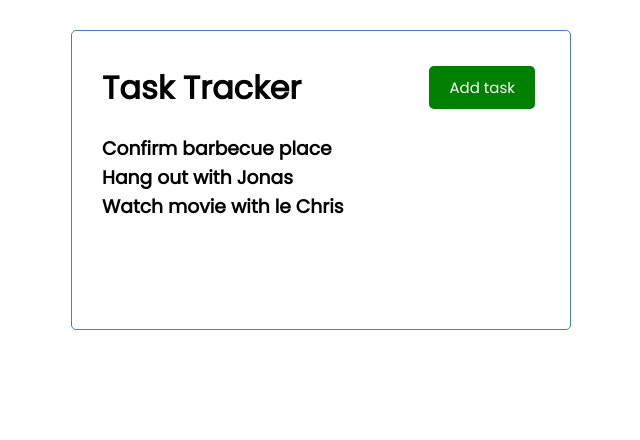
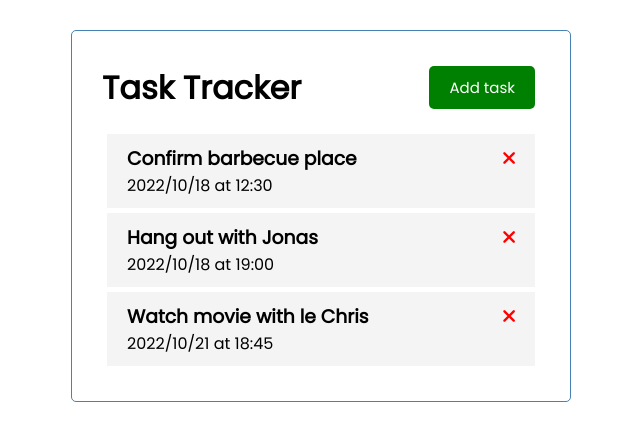
Before and after one commit to tuoanhnt95/Vue3-CLI-Task-tracker, a Vue app: page / in a window 1280 px wide. Shown: the top 440 px of the page, without its empty margins (319-959 px from the left). Built offline with nearby package versions, Linux system fonts and the light colour scheme.

Commit message:
feat: Add task component

```diff
--- a/public/index.html
+++ b/public/index.html
@@ -4,7 +4,8 @@
     <meta charset="utf-8">
     <meta http-equiv="X-UA-Compatible" content="IE=edge">
     <meta name="viewport" content="width=device-width,initial-scale=1.0">
-    <link rel="icon" href="<%= BASE_URL %>favicon.ico">
+    <link rel="stylesheet" href="https://cdnjs.cloudflare.com/ajax/libs/font-awesome/6.2.0/css/all.min.css" integrity="sha512-xh6O/CkQoPOWDdYTDqeRdPCVd1SpvCA9XXcUnZS2FmJNp1coAFzvtCN9BmamE+4aHK8yyUHUSCcJHgXloTyT2A==" crossorigin="anonymous" referrerpolicy="no-referrer" />
+    <link rel="icon" href="<%= BASE_URL %>favicon.ico" />
     <title><%= htmlWebpackPlugin.options.title %></title>
   </head>
   <body>
--- /dev/null
+++ b/src/components/Task.vue
@@ -0,0 +1,39 @@
+<template>
+    <div class="task">
+        <h3>
+            {{ task.text }}
+            <i class="fas fa-times"></i>
+        </h3>
+        <p>{{ task.day }}</p>
+    </div>
+</template>
+
+<script>
+export default {
+    name: 'Task',
+    props: {
+        task: Object,
+    }
+}
+</script>
+
+<style scope>
+.fas {
+    color: red;
+}
+
+.task {
+  background: #f4f4f4;
+  margin: 5px;
+  padding: 10px 20px;
+  cursor: pointer;
+}
+.task.reminder {
+  border-left: 5px solid green;
+}
+.task h3 {
+  display: flex;
+  align-items: center;
+  justify-content: space-between;
+}
+</style>
--- a/src/components/Tasks.vue
+++ b/src/components/Tasks.vue
@@ -1,14 +1,19 @@
 <template>
     <div v-for="task in tasks" :key="task.id">
-        <h3>{{ task.text }}</h3>
+        <Task :task="task"/>
     </div>
 </template>
 
 <script>
+import Task from './Task.vue';
+
 export default {
     name: 'Tasks',
     props: {
         tasks: Array,
     },
+    components: {
+    Task,
+}
 }
 </script>
```
Lines whose indentation alone changed are shown as unchanged.
